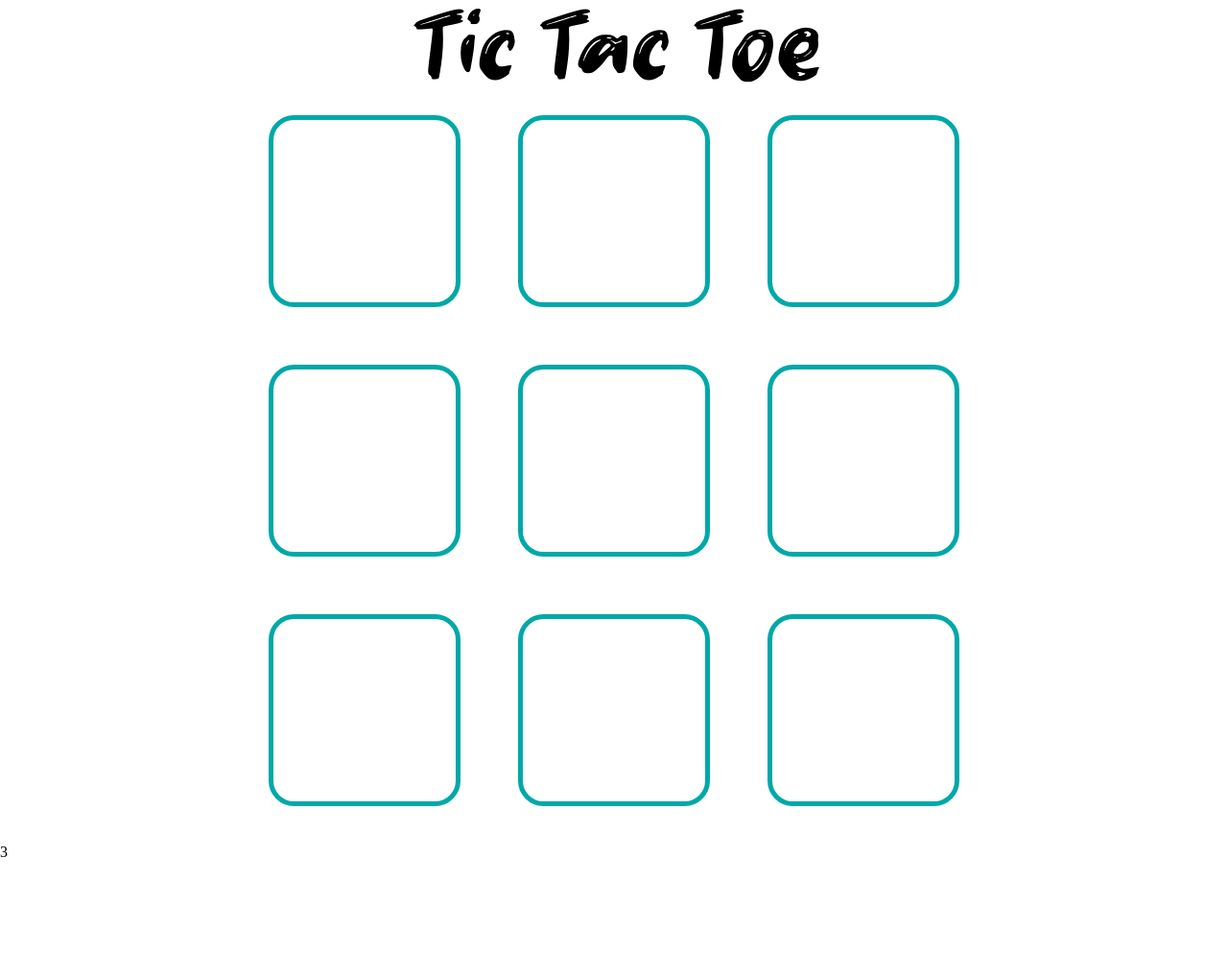
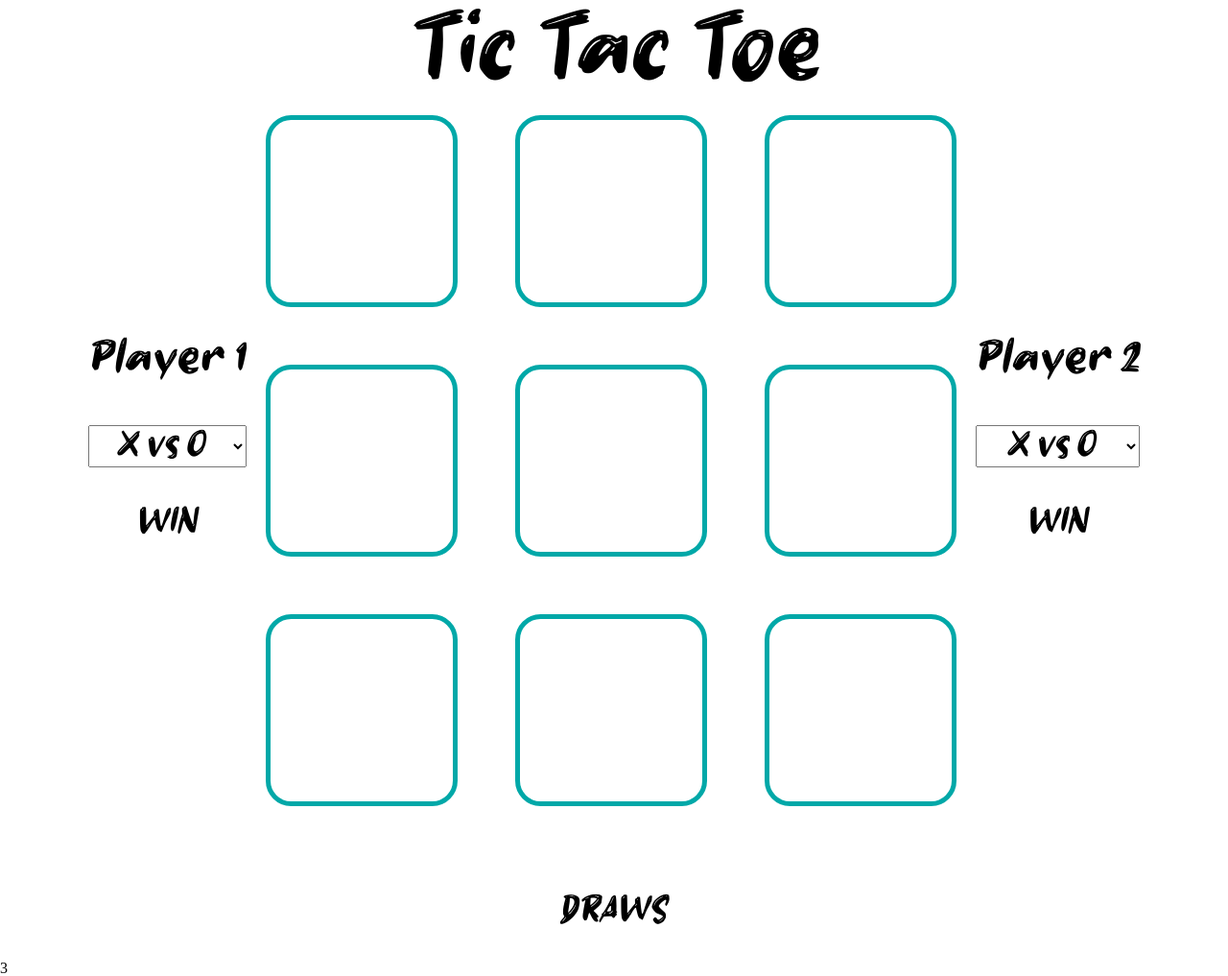
Before and after one commit to ervinMamutov/tic-tac-toe, a website with bundled scripts: page index.html in a window 1280 px wide. Shown: the whole page at 96% size. Before the commit the page ends 896 px from the top, so only its background shows below. Built offline with nearby package versions, Linux system fonts and the light colour scheme.

Commit message:
Added slect for the player and win and drws field

```diff
--- a/index.html
+++ b/index.html
@@ -21,12 +21,63 @@
 
       <main class="main">
         <div class="main-page">
+          <div class="player-one-tab">
+            <div class="select-player-one">
+              <div class="player-one">
+                <div class="player-name">
+                  <h2 class="name">Player 1</h2>
+                </div>
+                <select name="player" id="player-select">
+                  <option value="">X vs O</option>
+                  <option value="X">X</option>
+                  <option value="O">O</option>
+                </select>
+              </div>
+            </div>
+            <div class="check-point">
+              <div class="player-check-one">
+                <div class="player-one">
+                  <div class="player-one-title">win</div>
+                  <div class="score"></div>
+                </div>
+              </div>
+            </div>
+          </div>
           <div class="root"></div>
+
+          <div class="player-two-tab">
+            <div class="select-player-two">
+              <div class="select-player-two">
+                <div class="player-two">
+                  <div class="player-name">
+                    <h2 class="name">Player 2</h2>
+                  </div>
+                  <select name="player" id="player-select">
+                    <option value="">X vs O</option>
+                    <option value="X">X</option>
+                    <option value="O">O</option>
+                  </select>
+                </div>
+              </div>
+            </div>
+            <div class="check-point">
+              <div class="player-check-two">
+                <div class="player-two">
+                  <h3 class="player-two-title">win</h3>
+                  <div class="score"></div>
+                </div>
+              </div>
+            </div>
+          </div>
+
           <div class="error"></div>
           <div class="message" id="hidden"></div>
         </div>
         <div class="main-service">
           <div class="next"></div>
+          <div class="draws">
+            <div class="draws-score">draws</div>
+          </div>
         </div>
       </main>
     </div>
--- a/src/dom.js
+++ b/src/dom.js
@@ -4,6 +4,7 @@ const dom = {
   message: document.querySelector('.message'),
   hidden: document.getElementById('hidden'),
   next: document.querySelector('.next'),
+  selectElement: document.getElementsByTagName('player-select'),
 };
 
 export default dom;
--- a/styles/style.css
+++ b/styles/style.css
@@ -118,8 +118,8 @@ button {
   column-gap: 60px;
   row-gap: 60px;
   justify-items: center;
-  max-width: 56.25rem;
-  max-height: 56.25rem;
+  max-width: 800px;
+  max-height: 800px;
 }
 
 .error {
@@ -162,6 +162,75 @@ button {
   font-size: 190px;
   padding-top: 40px;
 }
+
+/* ----------------------------------- */
+
+/* select player*/
+
+.player-one-tab,
+.player-two-tab {
+  display: flex;
+  flex-direction: column;
+  justify-content: center;
+  margin-right: 10px;
+  margin-left: 10px;
+  padding-left: 10px;
+  padding-right: 10px;
+  row-gap: 40px;
+}
+.player-two-tab {
+}
+
+.select-player-one {
+}
+.select-player-two {
+}
+
+.player-one,
+.player-two {
+  display: flex;
+  flex-direction: column;
+  row-gap: 40px;
+}
+.player-two {
+}
+
+.player-name {
+}
+.name {
+  font-family: 'FighterFish-3zG53', sans-serif;
+  font-size: 50px;
+}
+
+#player-select {
+  font-family: 'FighterFish-3zG53', sans-serif;
+  font-size: 40px;
+  text-align: center;
+}
+
+.check-point {
+}
+.player-check-one {
+}
+.player-check-two {
+}
+
+.player-one-title,
+.player-two-title {
+  font-family: 'FighterFish-3zG53', sans-serif;
+  font-size: 40px;
+  text-align: center;
+  text-transform: uppercase;
+}
+.player-two-title {
+}
+
+.score {
+}
+
+/* ----------------------------------- */
+
+/* check point */
 
 /* ----------------------------------- */
 
@@ -246,12 +315,25 @@ button {
 /* message next */
 .main-service {
   display: flex;
+  flex-direction: column;
+  margin-top: 41px;
+  margin-bottom: 30px;
+  align-items: center;
   justify-content: center;
-  align-items: center;
-  flex-direction: row;
-  margin-top: 20px;
-  margin-bottom: 20px;
+  row-gap: 50px;
 }
 .message-text {
-  font-size: 3.125rem;
+  font-family: 'FighterFish-3zG53', sans-serif;
+  font-size: 40px;
+  text-align: center;
+  text-transform: uppercase;
 }
+
+.draws {
+}
+.draws-score {
+  font-family: 'FighterFish-3zG53', sans-serif;
+  font-size: 40px;
+  text-align: center;
+  text-transform: uppercase;
+}
```
